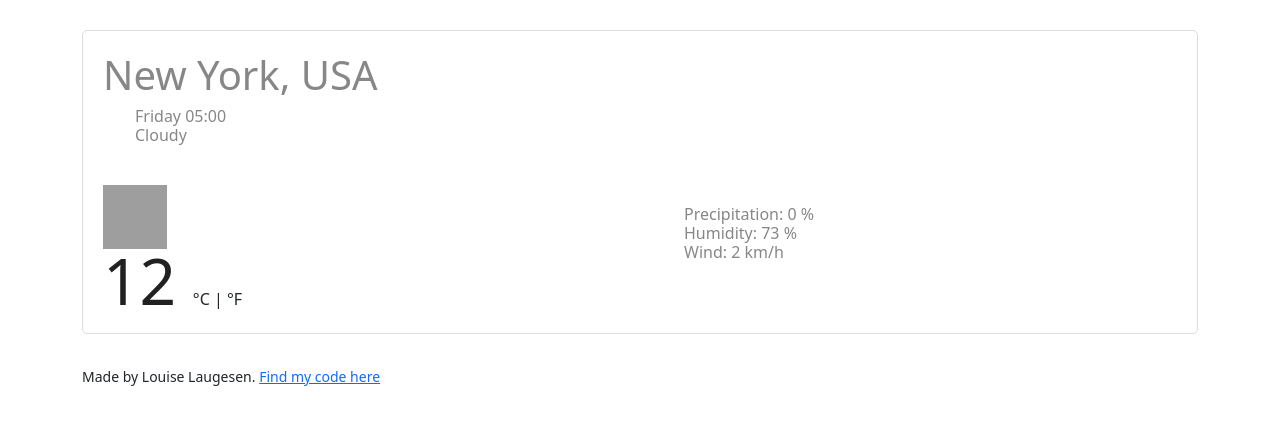
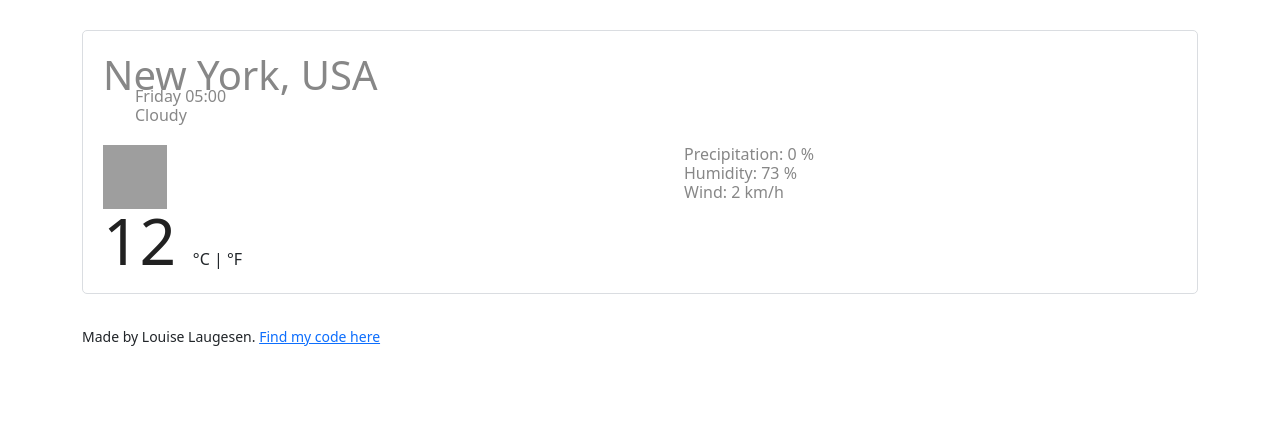
Before and after one commit to louisechorn/Louises-Vanilla-Weather-App-, a plain HTML site: page index.html in a window 1280 px wide. Drawn offline with nearby package versions, Linux system fonts and the light colour scheme; grey boxes are pictures that could not be loaded.

Commit message:
Update style.css

```diff
--- a/src/style.css
+++ b/src/style.css
@@ -16,7 +16,7 @@ h1 {
 
 ul {
     margin: 0px;
-    padding: 20px;
+    padding: 20px, 0, 0, 0;
 }
 
 li {
```
